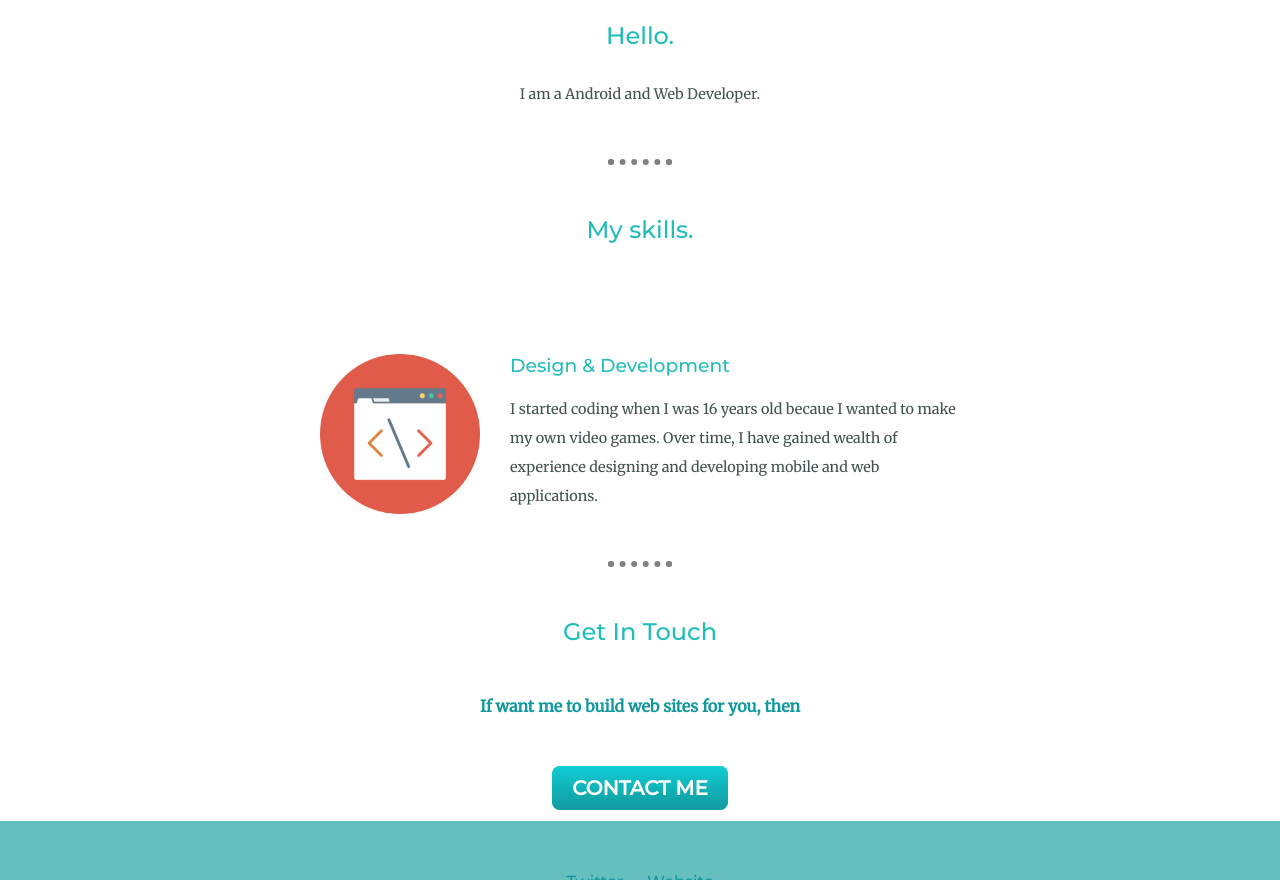
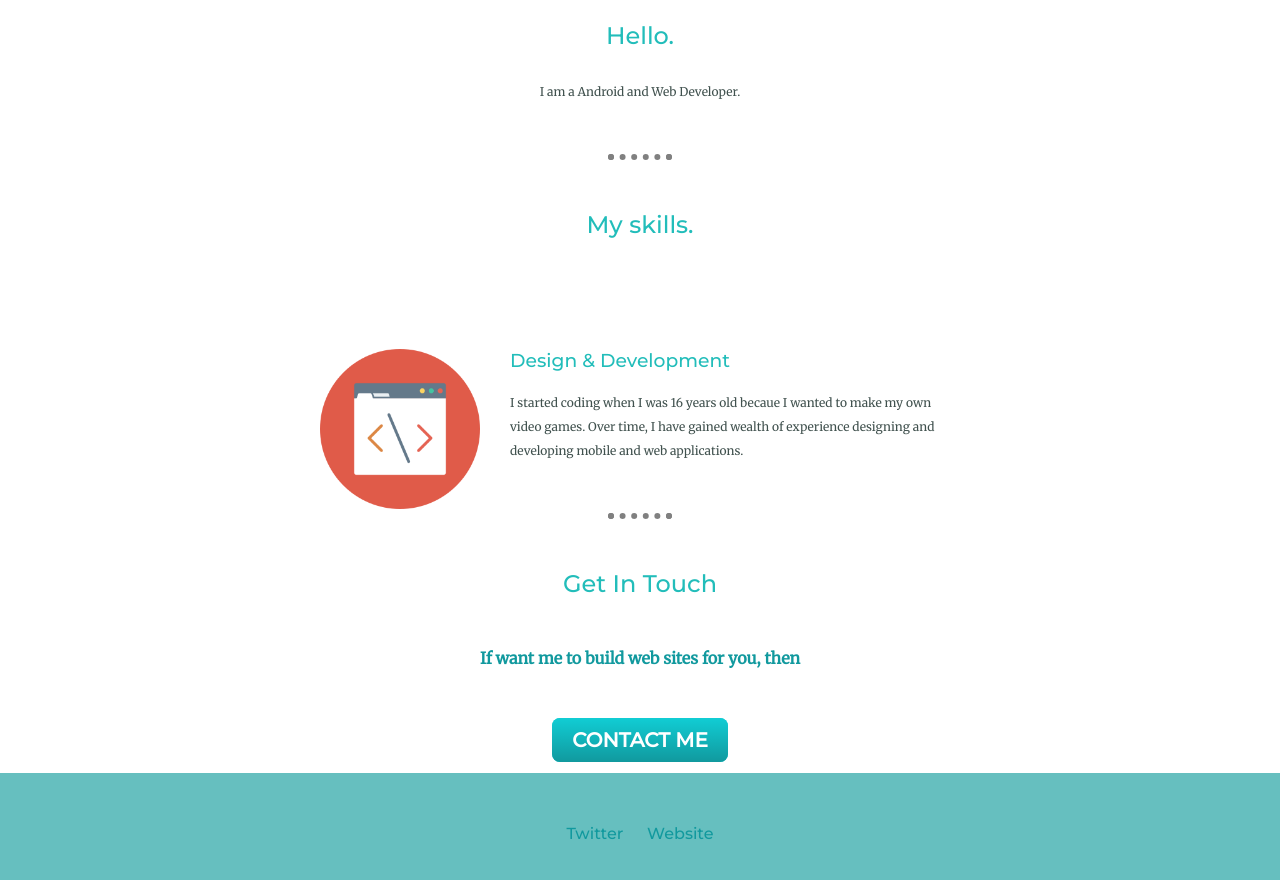
Before and after one commit to Vinayak3101/c, a plain HTML site: page index.html in a window 1280 px wide. Shown: the part 1007-1887 px from the top of the page. Drawn offline with Linux system fonts and the light colour scheme.

Commit message:
Update styles.css

```diff
--- a/css/styles.css
+++ b/css/styles.css
@@ -33,7 +33,7 @@ h4{
 
 p{
   color:#40514E;
-  font-size: 0.90rem;
+  font-size: 0.75rem;
   line-height: 2;
 }
 
```
